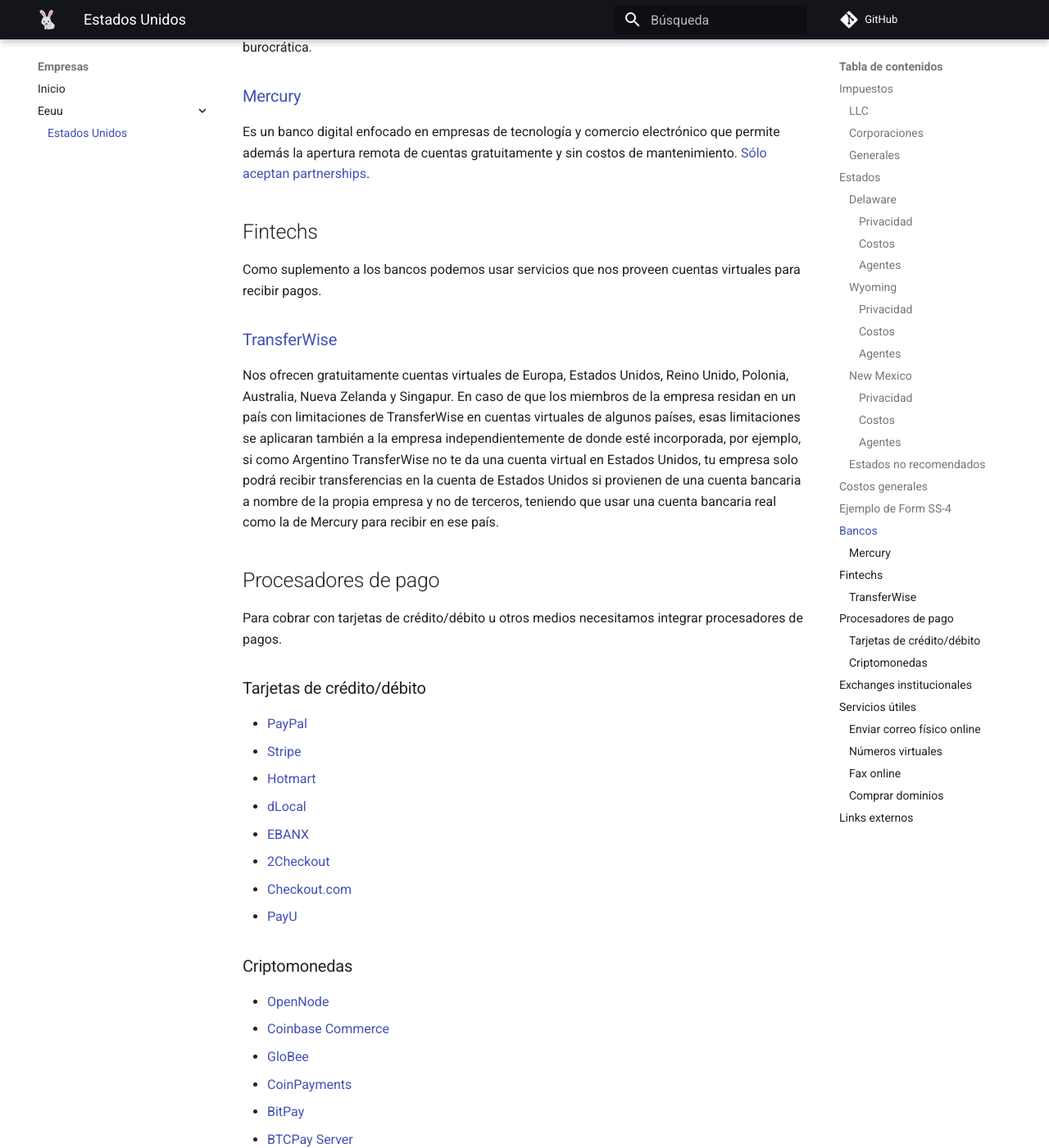
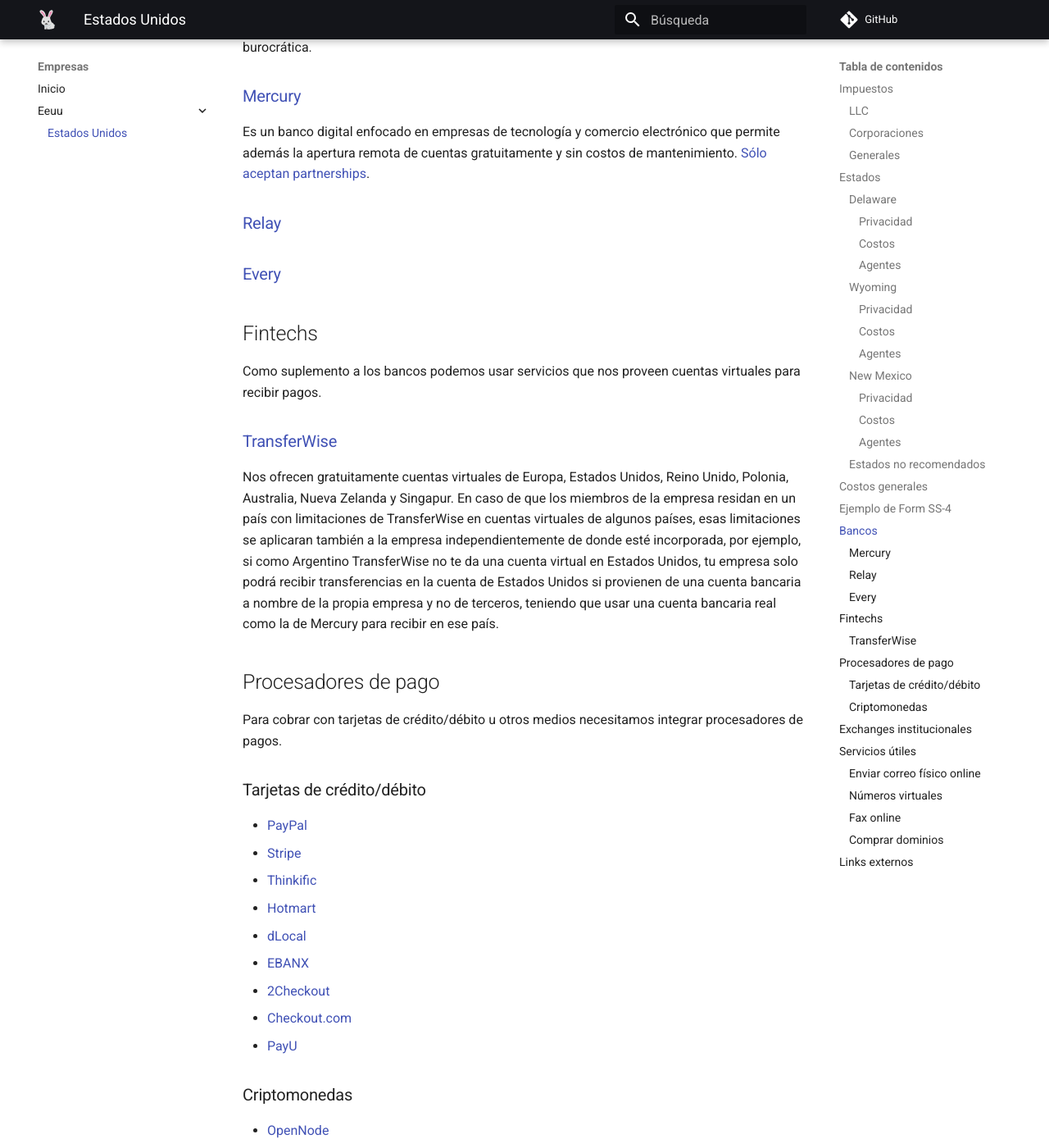
Before and after one commit to anomalouscode/wiki, an MkDocs documentation site: the page built from docs/empresas/eeuu/index.md, in a window 1280 px wide and 1400 px high, scrolled down 8575 px. Shown: the whole window at 82% size. Built offline with MkDocs 1.6.1 and Material for MkDocs 9.7.7, drawn with Linux system fonts in a browser that asks for light colours; comment, search, counter and statistics services are not loaded.

Commit message:
Update index.md

```diff
--- a/docs/empresas/eeuu/index.md
+++ b/docs/empresas/eeuu/index.md
@@ -197,6 +197,10 @@
 
 Es un banco digital enfocado en empresas de tecnología y comercio electrónico que permite además la apertura remota de cuentas gratuitamente y sin costos de mantenimiento. [Sólo aceptan partnerships](https://mercury.com/faq).
 
+### [Relay](https://relayfi.com/)
+
+### [Every](https://every.io/)
+
 ## Fintechs
 
 Como suplemento a los bancos podemos usar servicios que nos proveen cuentas virtuales para recibir pagos.
@@ -213,6 +217,7 @@
 
 - [PayPal](https://www.paypal.com/)
 - [Stripe](https://stripe.com/)
+- [Thinkific](https://thinkific.com/)
 - [Hotmart](https://hotmart.com/)
 - [dLocal](https://dlocal.com/)
 - [EBANX](https://ebanx.com/)
```
